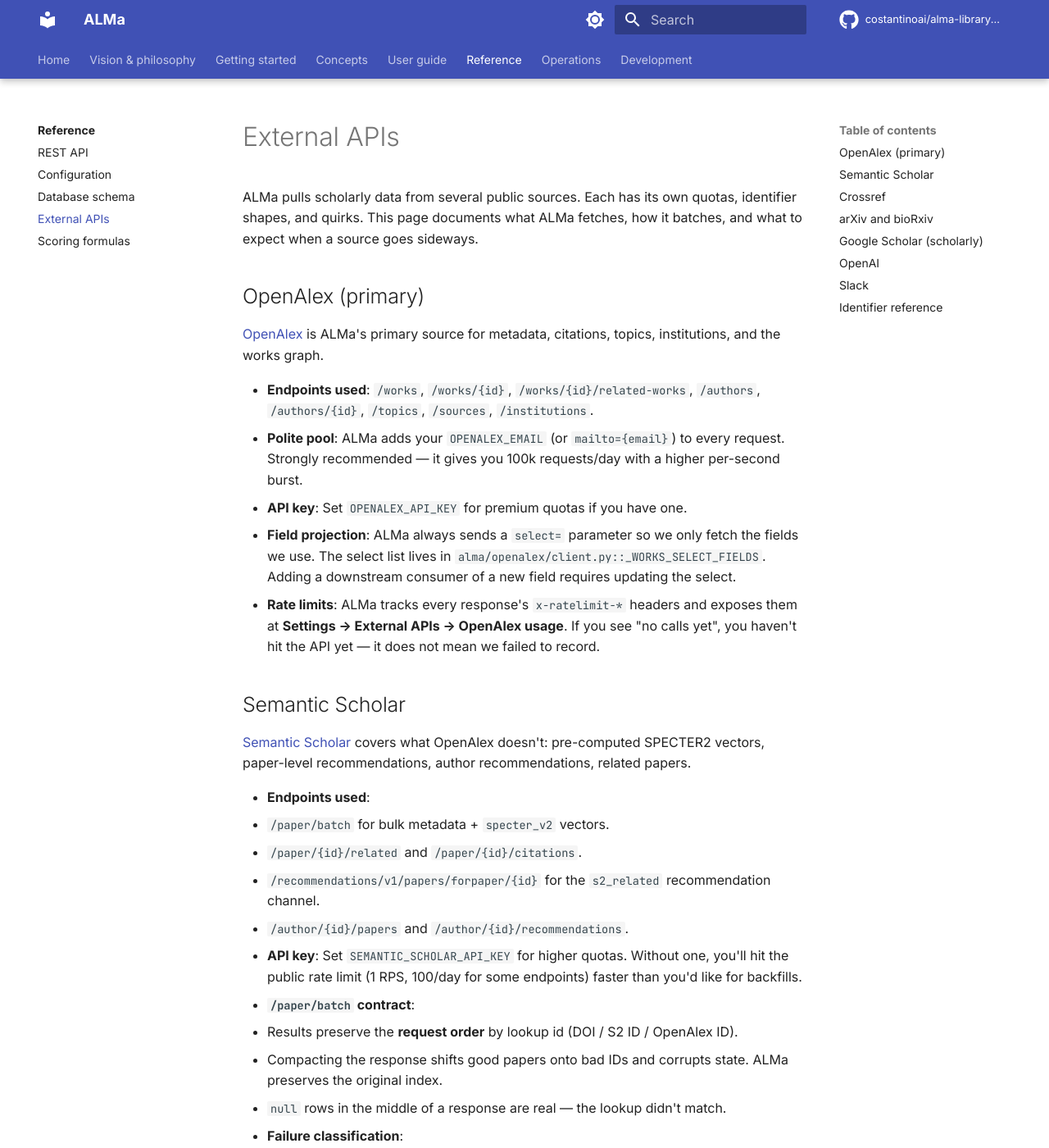
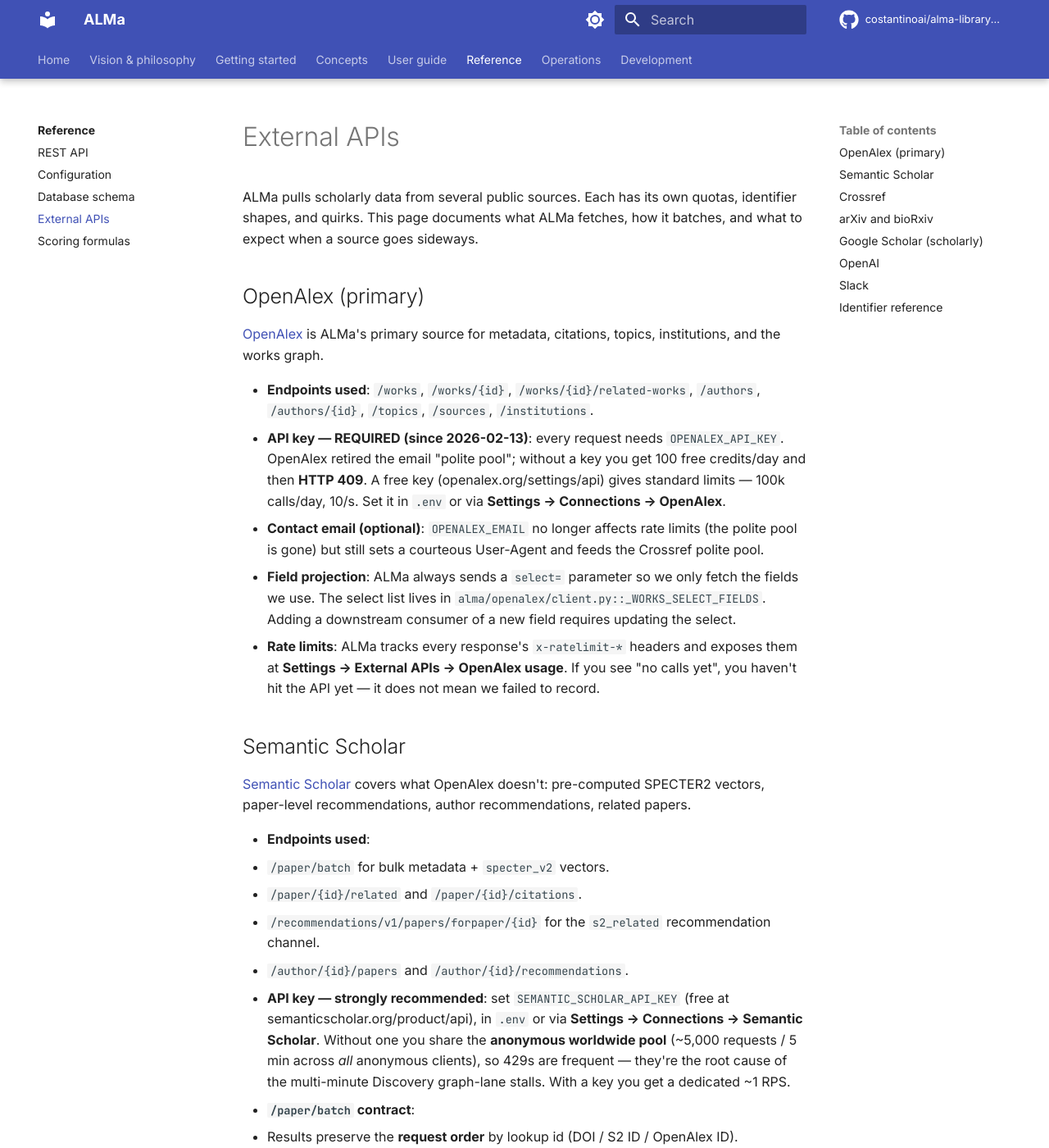
Before and after one commit to costantinoai/alma-library-manager, an MkDocs documentation site: the page built from docs/reference/external-apis.md, in a window 1280 px wide and 1400 px high. Shown: the whole window at 82% size. Built offline with MkDocs 1.6.1 and Material for MkDocs 9.7.7, drawn with Linux system fonts in a browser that asks for light colours; comment, search, counter and statistics services are not loaded.

Commit message:
docs: OpenAlex key now required, Semantic Scholar key recommended
Correct the post-2026-02-13 reality across .env.example, the external-API and
configuration references, and the getting-started guides: the OpenAlex email
polite pool was retired and a key is REQUIRED (keyless → 100 credits/day → 409);
S2 without a key shares the anonymous worldwide pool and 429s often (stalls
Discovery). Crossref's polite pool is unchanged and kept. docker.md gains a
"Set your OpenAlex key (required)" section pointing to Settings → Connections.

```diff
--- a/docs/reference/external-apis.md
+++ b/docs/reference/external-apis.md
@@ -17,11 +17,14 @@ metadata, citations, topics, institutions, and the works graph.
 
 * **Endpoints used**: `/works`, `/works/{id}`, `/works/{id}/related-works`,
   `/authors`, `/authors/{id}`, `/topics`, `/sources`, `/institutions`.
-* **Polite pool**: ALMa adds your `OPENALEX_EMAIL` (or
-  `mailto={email}`) to every request. Strongly recommended — it gives
-  you 100k requests/day with a higher per-second burst.
-* **API key**: Set `OPENALEX_API_KEY` for premium quotas if you have
-  one.
+* **API key — REQUIRED (since 2026-02-13)**: every request needs
+  `OPENALEX_API_KEY`. OpenAlex retired the email "polite pool"; without a
+  key you get 100 free credits/day and then **HTTP 409**. A free key
+  (openalex.org/settings/api) gives standard limits — 100k calls/day,
+  10/s. Set it in `.env` or via **Settings → Connections → OpenAlex**.
+* **Contact email (optional)**: `OPENALEX_EMAIL` no longer affects rate
+  limits (the polite pool is gone) but still sets a courteous User-Agent
+  and feeds the Crossref polite pool.
 * **Field projection**: ALMa always sends a `select=` parameter so we
   only fetch the fields we use. The select list lives in
   `alma/openalex/client.py::_WORKS_SELECT_FIELDS`. Adding a
@@ -43,9 +46,13 @@ recommendations, author recommendations, related papers.
   * `/recommendations/v1/papers/forpaper/{id}` for the
     `s2_related` recommendation channel.
   * `/author/{id}/papers` and `/author/{id}/recommendations`.
-* **API key**: Set `SEMANTIC_SCHOLAR_API_KEY` for higher quotas.
-  Without one, you'll hit the public rate limit (1 RPS, 100/day for
-  some endpoints) faster than you'd like for backfills.
+* **API key — strongly recommended**: set `SEMANTIC_SCHOLAR_API_KEY`
+  (free at semanticscholar.org/product/api), in `.env` or via
+  **Settings → Connections → Semantic Scholar**. Without one you share
+  the **anonymous worldwide pool** (~5,000 requests / 5 min across *all*
+  anonymous clients), so 429s are frequent — they're the root cause of
+  the multi-minute Discovery graph-lane stalls. With a key you get a
+  dedicated ~1 RPS.
 * **`/paper/batch` contract**:
   * Results preserve the **request order** by lookup id (DOI / S2
     ID / OpenAlex ID).
```
Also changed, not shown: docs/getting-started/docker.md (+39 -12 lines), docs/getting-started/first-run.md (+11 -6 lines), docs/getting-started/index.md (+9 -9 lines), docs/getting-started/installation.md (+17 -7 lines), docs/reference/configuration.md (+4 -4 lines), 1 other file.
